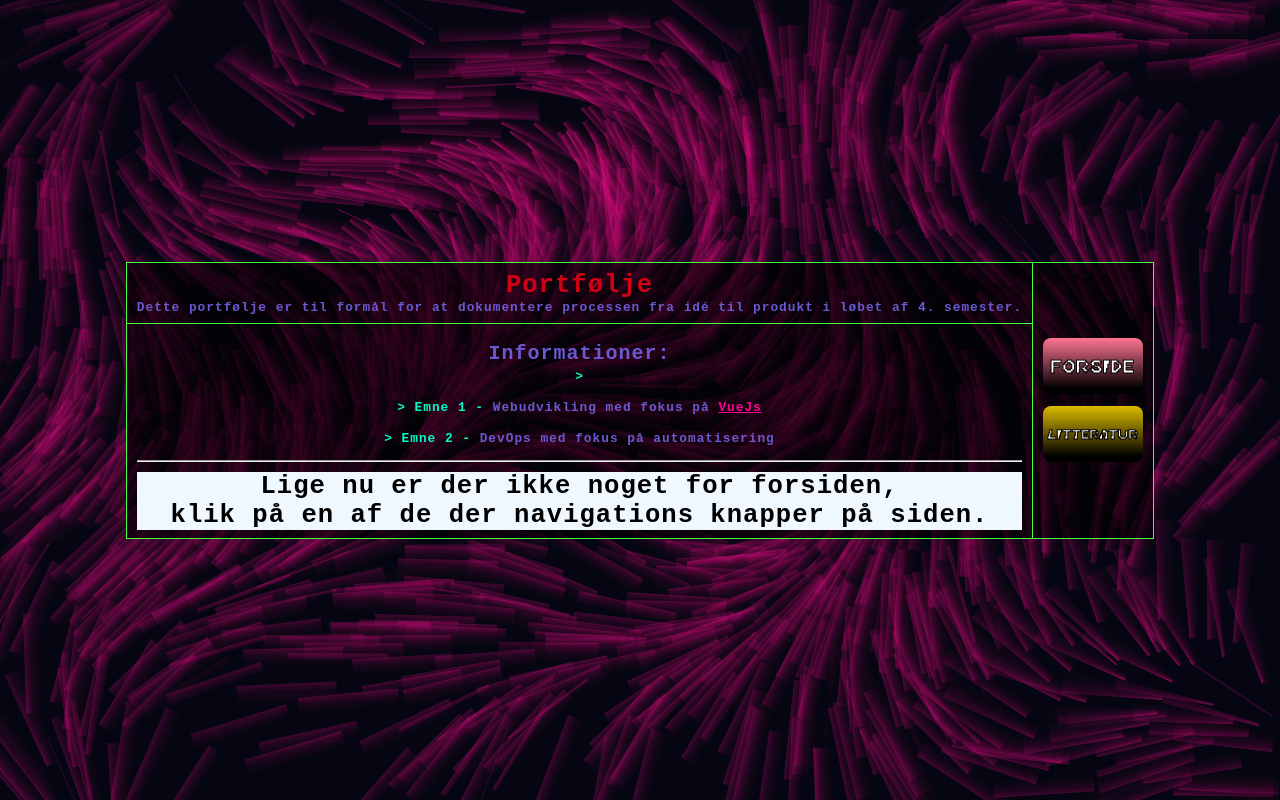
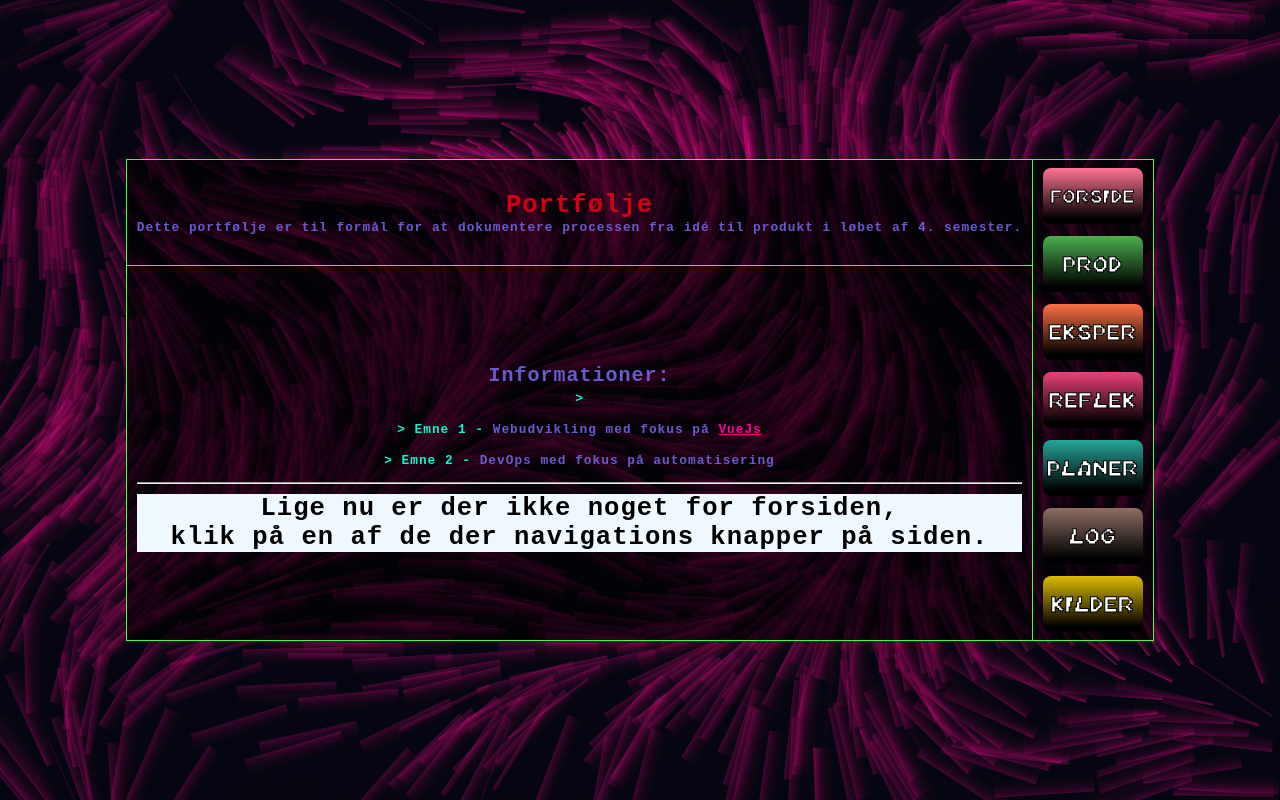
Before and after one commit to Gatherer4466/gatherer4466.github.io, a Vue app: page / in a window 1280 px wide. Built offline with nearby package versions, Linux system fonts and the light colour scheme.

Commit message:
Add paths to all the required stuff

```diff
--- a/src/factories/router.ts
+++ b/src/factories/router.ts
@@ -1,5 +1,4 @@
 import { createRouter, createWebHistory } from 'vue-router'
-
 
 export const routes = [
   {
@@ -10,21 +9,55 @@ export const routes = [
     component: () => import('@/views/HomeView.vue'),
   },
   {
+    path: '/produkter',
+    name: 'prod',
+    color: '#4CAF50',
+    inMenu: true,
+    component: () => import('@/views/NotFound.vue'),
+  },
+  {
+    path: '/eksperimenter',
+    name: 'eksper',
+    color: '#FF7043',
+    inMenu: true,
+    component: () => import('@/views/NotFound.vue'),
+  },
+  {
+    path: '/refleksioner',
+    name: 'reflek',
+    color: '#EC407A',
+    inMenu: true,
+    component: () => import('@/views/NotFound.vue'),
+  },
+  {
+    path: '/laering',
+    name: 'planer',
+    color: '#26A69A',
+    inMenu: true,
+    component: () => import('@/views/NotFound.vue'),
+  },
+  {
+    path: '/log',
+    name: 'log',
+    color: '#8D6E63',
+    inMenu: true,
+    component: () => import('@/views/NotFound.vue'),
+  },
+  {
     path: '/literature',
-    name: 'litteratur',
+    name: 'kilder',
     color: '#DCBB00',
     inMenu: true,
     component: () => import('@/views/LiteratureList.vue'),
   },
 
-
-// Handle literally anything that isn't listed here.
+  // Handle literally anything that isn't listed here.
   {
     path: '/:pathMatch(.*)*',
     name: 'NotFound',
     inMenu: false,
-    component: () => import('@/views/NotFound.vue')
-  }
+    component: () => import('@/views/NotFound.vue'),
+  },
 ]
 
 const router = createRouter({
```
